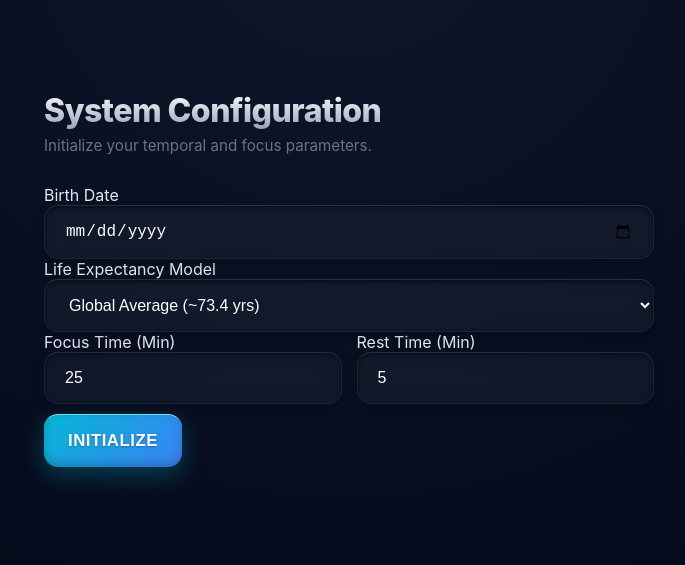
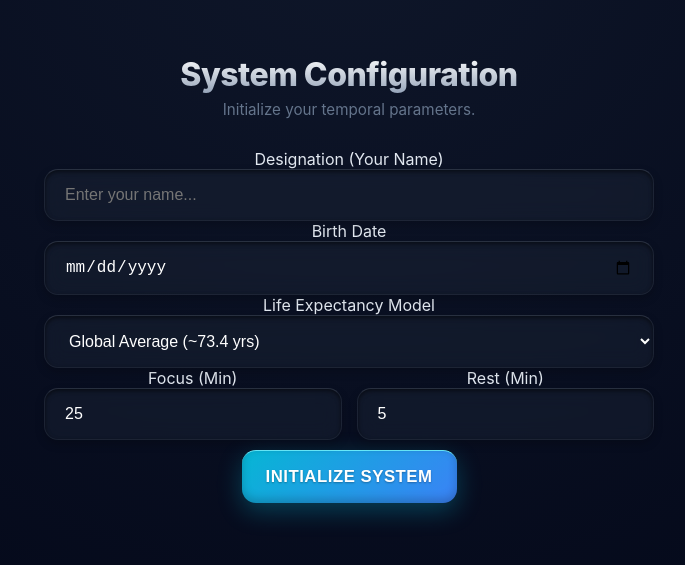
Before and after one commit to Cryptic7X/life-timer, a Next.js app: page / in a window 1280 px wide. Shown: the part 111-676 px from the top of the page, without its empty margins (291-976 px from the left). Built offline with nearby package versions, Linux system fonts and the light colour scheme; a web font is replaced by a local one.

Commit message:
Update page.js

```diff
--- a/app/page.js
+++ b/app/page.js
@@ -20,12 +20,16 @@ export default function Home() {
 
   // --- ADVANCED SETTINGS STATE ---
   const [settings, setSettings] = useState({
+    name: '',
     birthdate: '',
     lifeExpectancy: 73.4,
     timezone: 5.5,
     focusTime: 25,
     restTime: 5
   });
+
+  // Controls whether we show the read-only Profile or the Input Form
+  const [isEditingSettings, setIsEditingSettings] = useState(false);
 
   const [timerData, setTimerData] = useState({
     timeString: '00:000:00:00:00', livedPercent: 0, currentAge: 0, daysLeft: 0, hoursLeft: 0
@@ -36,6 +40,7 @@ export default function Home() {
   const [newUrgentTask, setNewUrgentTask] = useState('');
   const [newImportantTask, setNewImportantTask] = useState('');
   const [showHistory, setShowHistory] = useState(false);
+  const [queueTab, setQueueTab] = useState('urgent');
 
   const [dwTimeLeft, setDwTimeLeft] = useState(25 * 60);
   const [dwIsActive, setDwIsActive] = useState(false);
@@ -45,6 +50,7 @@ export default function Home() {
     setIsMounted(true);
     setCurrentQuote(QUOTES[Math.floor(Math.random() * QUOTES.length)]);
 
+    const savedName = localStorage.getItem('lifeTimer_name');
     const savedBD = localStorage.getItem('lifeTimer_birthdate');
     const savedLE = localStorage.getItem('lifeTimer_lifeExpectancy');
     const savedTZ = localStorage.getItem('lifeTimer_timezone');
@@ -54,6 +60,7 @@ export default function Home() {
     if (savedBD && savedLE) {
       const parsedFT = savedFT ? parseInt(savedFT) : 25;
       setSettings({
+        name: savedName || '',
         birthdate: savedBD,
         lifeExpectancy: parseFloat(savedLE),
         timezone: parseFloat(savedTZ) || 5.5,
@@ -61,8 +68,10 @@ export default function Home() {
         restTime: savedRT ? parseInt(savedRT) : 5
       });
       setDwTimeLeft(parsedFT * 60);
+      setIsEditingSettings(false); // Valid user, default to read-only profile
       setActiveTab('overview');
     } else {
+      setIsEditingSettings(true); // New user, force edit mode
       setActiveTab('settings');
     }
 
@@ -137,13 +146,18 @@ export default function Home() {
   };
 
   const saveSettings = () => {
-    if (!settings.birthdate) return alert('Please select your birthdate');
+    if (!settings.name.trim()) return alert('Please enter your designation/name.');
+    if (!settings.birthdate) return alert('Please select your birthdate.');
+
+    localStorage.setItem('lifeTimer_name', settings.name);
     localStorage.setItem('lifeTimer_birthdate', settings.birthdate);
     localStorage.setItem('lifeTimer_lifeExpectancy', settings.lifeExpectancy);
     localStorage.setItem('lifeTimer_timezone', settings.timezone);
     localStorage.setItem('lifeTimer_focusTime', settings.focusTime);
     localStorage.setItem('lifeTimer_restTime', settings.restTime);
+
     setDwTimeLeft(settings.focusTime * 60);
+    setIsEditingSettings(false);
     setActiveTab('overview');
   };
 
@@ -192,7 +206,7 @@ export default function Home() {
     <>
       {settings.birthdate && (
         <motion.header className="top-header" initial={{y: -20, opacity: 0}} animate={{y: 0, opacity: 1}} transition={{duration: 0.5}}>
-          <div className="brand-logo" onClick={() => setActiveTab('settings')}>
+          <div className="brand-logo" onClick={() => { setActiveTab('settings'); setIsEditingSettings(false); }}>
             <Hexagon size={24} color="#06b6d4" strokeWidth={2.5} />
             <span className="brand-name">KALA</span>
           </div>
@@ -200,15 +214,57 @@ export default function Home() {
       )}
 
       <div className="container">
+
+        {/* --- GLOBAL QUOTE --- */}
+        {/* Displayed on all operational tabs, hidden during setup/profile */}
+        {settings.birthdate && activeTab !== 'settings' && (
+          <motion.div className="quote-container" initial={{opacity: 0, y: 10}} animate={{opacity: 1, y: 0}} transition={{delay: 0.2, duration: 0.8}}>
+            <p className="quote-text">"{currentQuote}"</p>
+          </motion.div>
+        )}
+
         <AnimatePresence mode="wait">
 
-          {/* --- SETTINGS SCREEN --- */}
+          {/* --- SETTINGS / PROFILE SCREEN --- */}
           {activeTab === 'settings' && (
             <motion.div key="settings" initial="initial" animate="in" exit="out" variants={pageVariants} transition={{ duration: 0.3 }} className="setup">
+
+              {!isEditingSettings ? (
+                /* --- READ-ONLY PROFILE VIEW --- */
+                <div style={{ textAlign: 'center' }}>
+                  <Hexagon size={56} color="#06b6d4" strokeWidth={1.5} style={{ margin: '0 auto 15px auto' }} />
+                  <h1 style={{ fontSize: '2.4rem', marginBottom: '5px' }}>Hello, {settings.name}.</h1>
+                  <p className="subtitle" style={{ marginBottom: '35px' }}>Temporal synchronization active.</p>
+
+                  <div style={{ background: 'rgba(30, 41, 59, 0.4)', borderRadius: '16px', padding: '25px', border: '1px solid rgba(255,255,255,0.05)', textAlign: 'left', marginBottom: '25px' }}>
+                    <div style={{ display: 'flex', justifyContent: 'space-between', marginBottom: '15px', borderBottom: '1px solid rgba(255,255,255,0.05)', paddingBottom: '15px' }}>
+                      <span style={{ color: '#94a3b8', fontSize: '0.85rem', fontWeight: 600, letterSpacing: '1px' }}>ORIGIN DATE</span>
+                      <span style={{ color: '#e2e8f0', fontWeight: 600 }}>{settings.birthdate}</span>
+                    </div>
+                    <div style={{ display: 'flex', justifyContent: 'space-between', marginBottom: '15px', borderBottom: '1px solid rgba(255,255,255,0.05)', paddingBottom: '15px' }}>
+                      <span style={{ color: '#94a3b8', fontSize: '0.85rem', fontWeight: 600, letterSpacing: '1px' }}>LIFE MODEL</span>
+                      <span style={{ color: '#06b6d4', fontWeight: 600 }}>{settings.lifeExpectancy} YRS</span>
+                    </div>
+                    <div style={{ display: 'flex', justifyContent: 'space-between' }}>
+                      <span style={{ color: '#94a3b8', fontSize: '0.85rem', fontWeight: 600, letterSpacing: '1px' }}>FOCUS PROTOCOL</span>
+                      <span style={{ color: '#8b5cf6', fontWeight: 600 }}>{settings.focusTime}M / {settings.restTime}M</span>
+                    </div>
+                  </div>
+
+                  <button onClick={() => setIsEditingSettings(true)}>CONFIGURE SYSTEM</button>
+                </div>
+              ) : (
+                /* --- EDITABLE CONFIGURATION FORM --- */
+                <div style={{ textAlign: 'center' }}>
                   <h1>System Configuration</h1>
-              <p className="subtitle">Initialize your temporal and focus parameters.</p>
+                  <p className="subtitle">Initialize your temporal parameters.</p>
 
                   <div className="form-group" style={{ marginTop: '30px' }}>
+                    <label>Designation (Your Name)</label>
+                    <input type="text" value={settings.name} onChange={(e) => setSettings({...settings, name: e.target.value})} placeholder="Enter your name..." />
+                  </div>
+
+                  <div className="form-group">
                     <label>Birth Date</label>
                     <input type="date" value={settings.birthdate} onChange={(e) => setSettings({...settings, birthdate: e.target.value})} />
                   </div>
@@ -225,26 +281,29 @@ export default function Home() {
 
                   <div style={{ display: 'flex', gap: '15px' }}>
                     <div className="form-group" style={{ flex: 1 }}>
-                  <label>Focus Time (Min)</label>
+                      <label>Focus (Min)</label>
                       <input type="number" value={settings.focusTime} onChange={(e) => setSettings({...settings, focusTime: parseInt(e.target.value) || 25})} />
                     </div>
                     <div className="form-group" style={{ flex: 1 }}>
-                  <label>Rest Time (Min)</label>
+                      <label>Rest (Min)</label>
                       <input type="number" value={settings.restTime} onChange={(e) => setSettings({...settings, restTime: parseInt(e.target.value) || 5})} />
                     </div>
                   </div>
 
-              <button onClick={saveSettings} style={{ marginTop: '10px' }}>{settings.birthdate ? 'UPDATE SYSTEM' : 'INITIALIZE'}</button>
+                  <button onClick={saveSettings} style={{ marginTop: '10px' }}>{localStorage.getItem('lifeTimer_birthdate') ? 'SAVE PARAMETERS' : 'INITIALIZE SYSTEM'}</button>
+
+                  {/* Allow canceling edit if a valid profile exists */}
+                  {localStorage.getItem('lifeTimer_birthdate') && (
+                     <button className="secondary" onClick={() => setIsEditingSettings(false)}>CANCEL</button>
+                  )}
+                </div>
+              )}
             </motion.div>
           )}
 
           {/* --- OVERVIEW SCREEN --- */}
           {activeTab === 'overview' && (
             <motion.div key="overview" initial="initial" animate="in" exit="out" variants={pageVariants} transition={{ duration: 0.3 }} className="timer">
-
-              <motion.div className="quote-container" initial={{opacity: 0, y: 10}} animate={{opacity: 1, y: 0}} transition={{delay: 0.2, duration: 0.8}}>
-                <p className="quote-text">"{currentQuote}"</p>
-              </motion.div>
 
               <div className="clock-display">
                 <div className="clock-flex-container">
```
Lines whose indentation alone changed are shown as unchanged.
